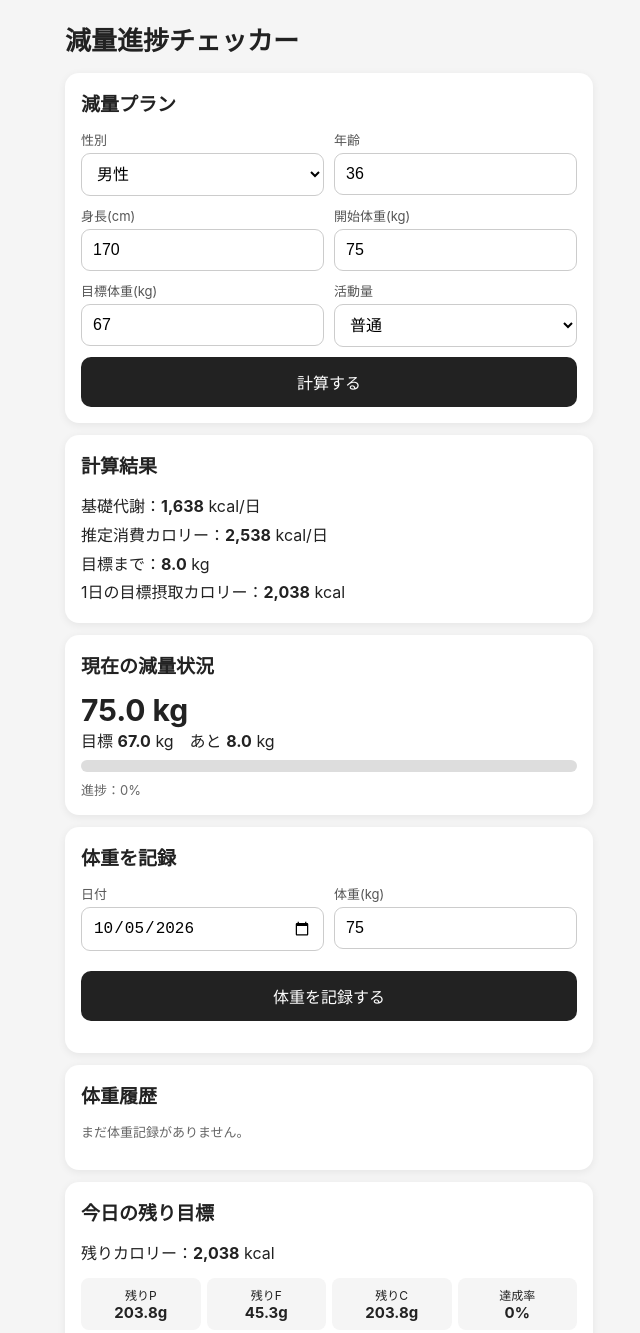
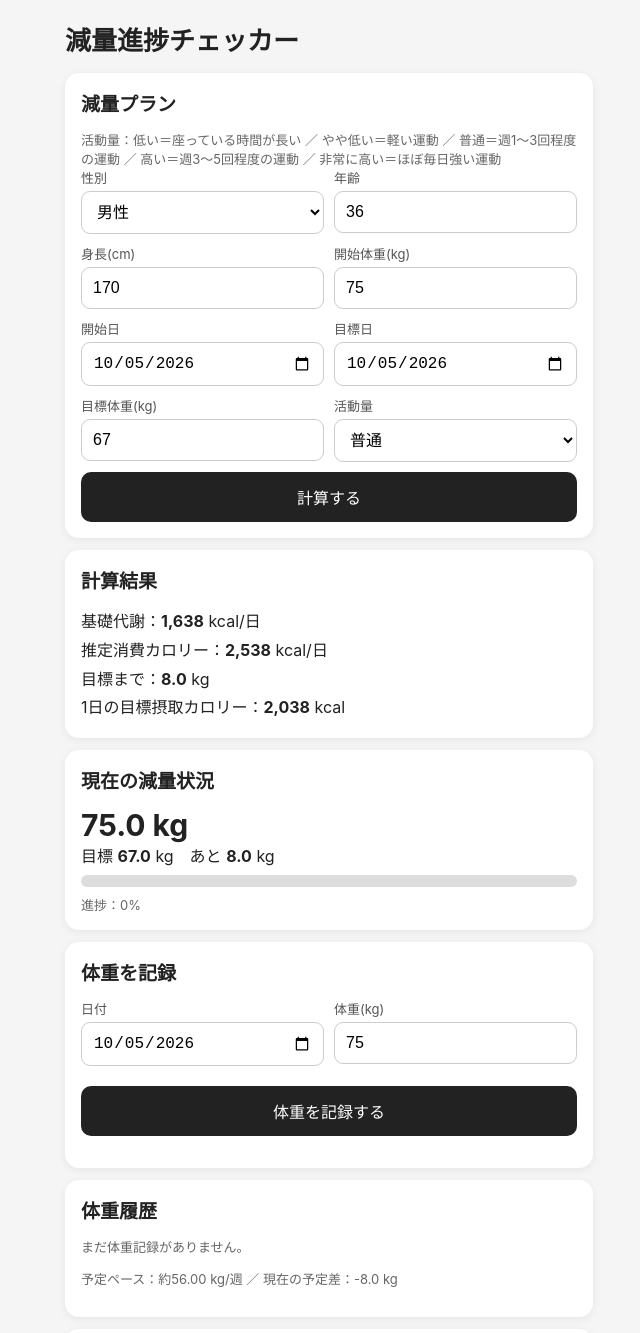
Before and after one commit to a8cha8a/Well-Body, a plain HTML site: page index.html in a window 1280 px wide. Shown: the top 1333 px of the page, without its empty margins (311-951 px from the left). Drawn offline with Linux system fonts and the light colour scheme.

Commit message:
Add goal dates and planned pace display

```diff
--- a/index.html
+++ b/index.html
@@ -16,6 +16,7 @@ button{width:100%;padding:13px;border:0;border-radius:10px;background:#222;color
 
 <div class="card">
 <h2>減量プラン</h2>
+<div class="note">活動量：低い＝座っている時間が長い ／ やや低い＝軽い運動 ／ 普通＝週1〜3回程度の運動 ／ 高い＝週3〜5回程度の運動 ／ 非常に高い＝ほぼ毎日強い運動</div>
 <div class="form">
 <div class="row">
 <label>性別<select id="sex"><option value="male">男性</option><option value="female">女性</option></select></label>
@@ -26,6 +27,9 @@ button{width:100%;padding:13px;border:0;border-radius:10px;background:#222;color
 <label>開始体重(kg)<input id="startWeight" type="number" value="75" min="20" max="300" step="0.1"></label>
 </div>
 <div class="row">
+<label>開始日<input id="startDate" type="date"></label>
+<label>目標日<input id="goalDate" type="date"></label>
+</div><div class="row">
 <label>目標体重(kg)<input id="goalInput" type="number" value="67" min="20" max="300" step="0.1"></label>
 <label>活動量<select id="activity"><option value="1.2">低い</option><option value="1.375">やや低い</option><option value="1.55" selected>普通</option><option value="1.725">高い</option><option value="1.9">非常に高い</option></select></label>
 </div>
@@ -66,6 +70,7 @@ button{width:100%;padding:13px;border:0;border-radius:10px;background:#222;color
 <h2>体重履歴</h2>
 <ul id="history" class="history"></ul>
 <p id="historyEmpty" class="note">まだ体重記録がありません。</p>
+<p id="scheduleSummary" class="note">開始日と目標日を設定すると予定ペースを表示します。</p>
 </div>
 
 <div class="card">
@@ -121,7 +126,7 @@ button{width:100%;padding:13px;border:0;border-radius:10px;background:#222;color
 </div>
 
 <script>
-let plan={sex:"male",age:36,height:170,startWeight:75,goalWeight:67,activity:1.55};
+let plan={sex:"male",age:36,height:170,startWeight:75,goalWeight:67,activity:1.55,startDate:"",goalDate:""};
 let records=[];
 const foodData=[
  {id:"chicken",name:"鶏むね肉（皮なし・調理済み）",kcal:165,p:31.0,f:3.6,c:0},
@@ -238,6 +243,8 @@ function loadData(){
  document.getElementById("startWeight").value=plan.startWeight;
  document.getElementById("goalInput").value=plan.goalWeight;
  document.getElementById("activity").value=String(plan.activity);
+ document.getElementById("startDate").value=plan.startDate||today();
+ document.getElementById("goalDate").value=plan.goalDate||today();
  calculate();
  renderHistory();
  renderChart();
@@ -251,7 +258,9 @@ function calculate(){
  const goal=Number(document.getElementById("goalInput").value);
  const activity=Number(document.getElementById("activity").value);
  if(!age||!height||!startWeight||!goal)return;
- plan={sex,age,height,startWeight,goalWeight:goal,activity};
+ const startDate=document.getElementById("startDate").value;
+ const goalDate=document.getElementById("goalDate").value;
+ plan={sex,age,height,startWeight,goalWeight:goal,activity,startDate,goalDate};
  try{localStorage.setItem("wellBodyPlan",JSON.stringify(plan));}catch(e){}
  const current=records.length?records[records.length-1].weight:startWeight;
  const bmr=sex==="male"?10*current+6.25*height-5*age+5:10*current+6.25*height-5*age-161;
@@ -262,6 +271,23 @@ function calculate(){
  document.getElementById("remain").textContent=Math.max(0,current-goal).toFixed(1);
  document.getElementById("targetCal").textContent=target.toLocaleString();
  updateProgress(current);
+ updateSchedule(current);
+}
+
+function updateSchedule(current){
+ const box=document.getElementById("scheduleSummary");
+ if(!box)return;
+ const start=plan.startDate,goal=plan.goalDate;
+ if(!start||!goal){box.textContent="開始日と目標日を設定すると予定ペースを表示します。";return;}
+ const s=new Date(start+"T00:00:00"),g=new Date(goal+"T00:00:00"),now=new Date();
+ const totalDays=Math.max(1,Math.round((g-s)/86400000));
+ const elapsed=Math.max(0,Math.min(totalDays,Math.round((now-s)/86400000)));
+ const plannedLoss=Math.max(0,plan.startWeight-plan.goalWeight);
+ const plannedToday=plannedLoss*(elapsed/totalDays);
+ const actualLoss=plan.startWeight-current;
+ const diff=actualLoss-plannedToday;
+ const plannedPerWeek=plannedLoss/(totalDays/7);
+ box.textContent="予定ペース：約"+plannedPerWeek.toFixed(2)+" kg/週 ／ 現在の予定差："+(diff>0?"+":"")+diff.toFixed(1)+" kg";
 }
 
 function updateProgress(current){
@@ -348,7 +374,7 @@ function renderHistory(){
 }
 
 function resetDemo(){
- plan={sex:"male",age:36,height:170,startWeight:75,goalWeight:67,activity:1.55};
+ plan={sex:"male",age:36,height:170,startWeight:75,goalWeight:67,activity:1.55,startDate:"",goalDate:""};
  records=[];
  try{
   localStorage.removeItem("wellBodyPlan");
```
